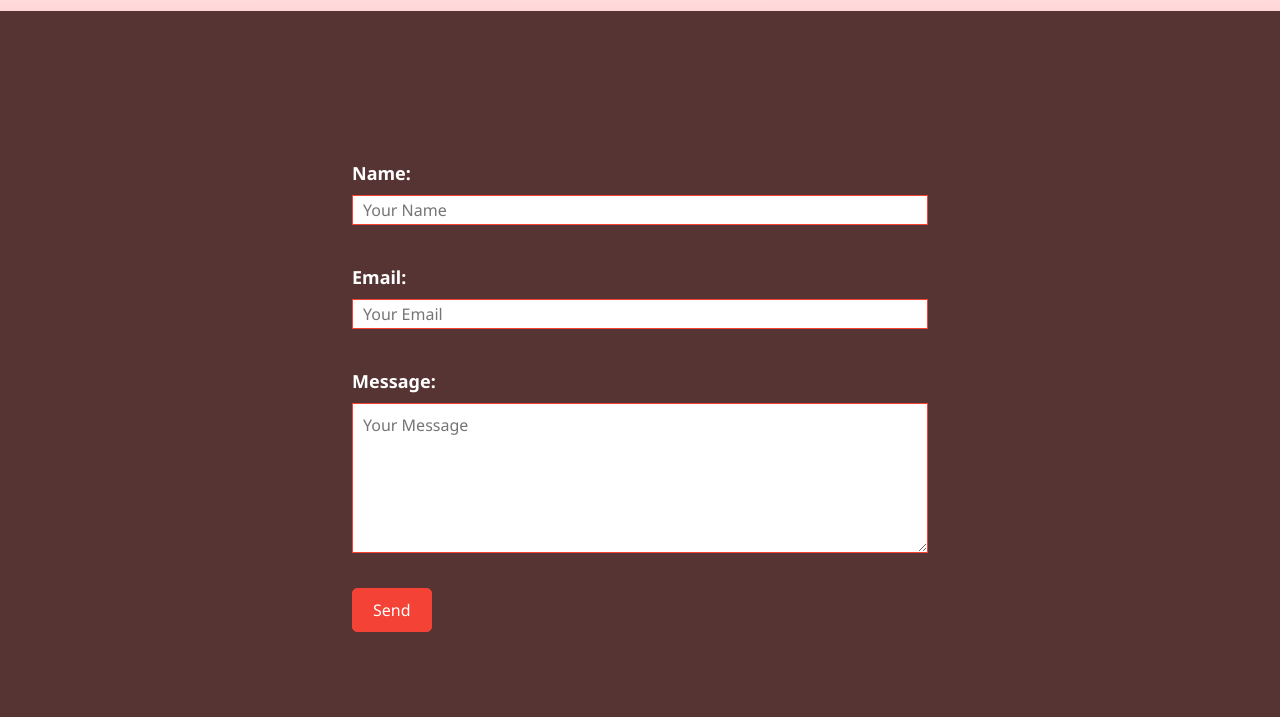
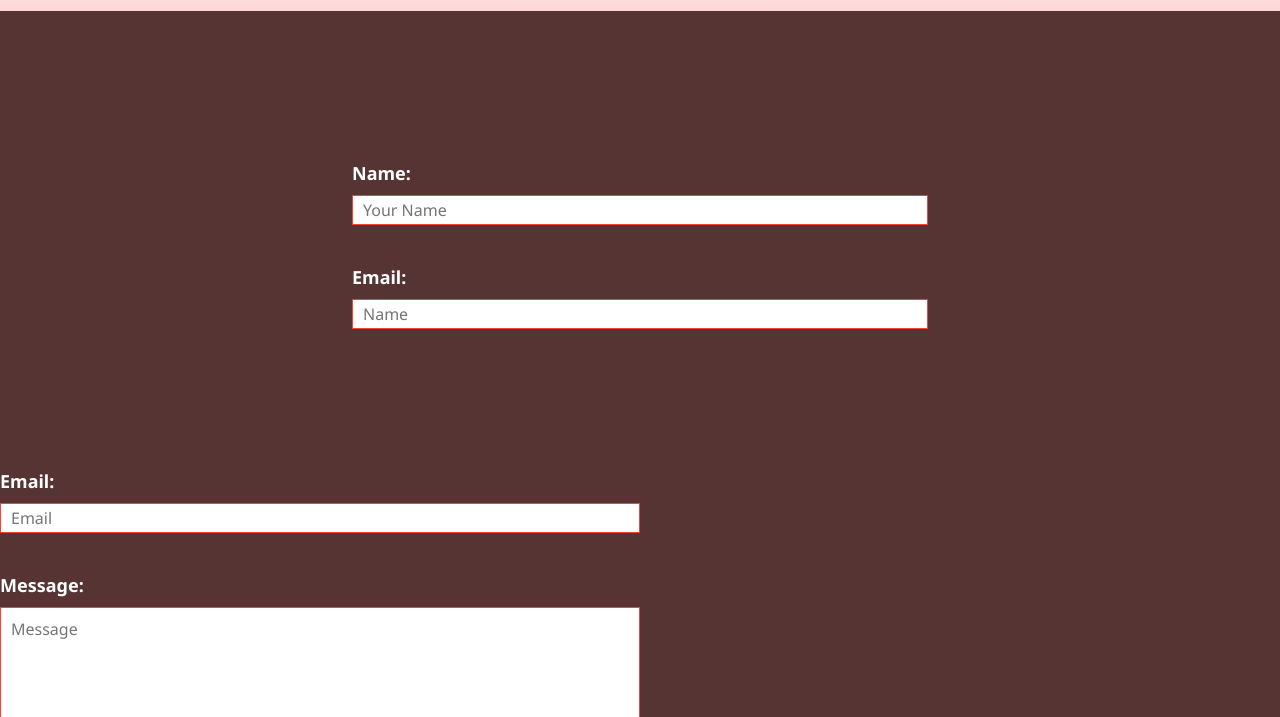
Before and after one commit to Ohiomatabn/portfolio_of_ohiomata_bn, a plain HTML site: page HTML/contact.html in a window 1280 px wide. Shown: the part 83-800 px from the top of the page. Drawn offline with Linux system fonts and the light colour scheme.

Commit message:
Add one more input and the required attributes to all the input.

```diff
--- a/HTML/contact.html
+++ b/HTML/contact.html
@@ -54,13 +54,23 @@
             placeholder="Your Name"
           /><br />
         </div>
+        <div class="name">
+          <label for="name">Email:</label><br />
+          <input
+            type="text"
+            name="name"
+            id="name"
+            placeholder="Name" required
+          /><br />
+        </div>
+        </div>
         <div class="email">
           <label for="email">Email:</label><br />
           <input
             type="email"
             name="email"
             id="email"
-            placeholder="Your Email"
+            placeholder="Email" required
           /><br />
         </div>
         <div class="message">
@@ -68,10 +78,10 @@
           <textarea
             name="message"
             id="message"
-            placeholder="Your Message"
+            placeholder="Message" required
           ></textarea
           ><br />
-          <input type="submit" value="Send" class="btnn" />
+          <input type="submit" value="Send" class="btnn" required/>
         </div>
       </form>
     </div>
```
